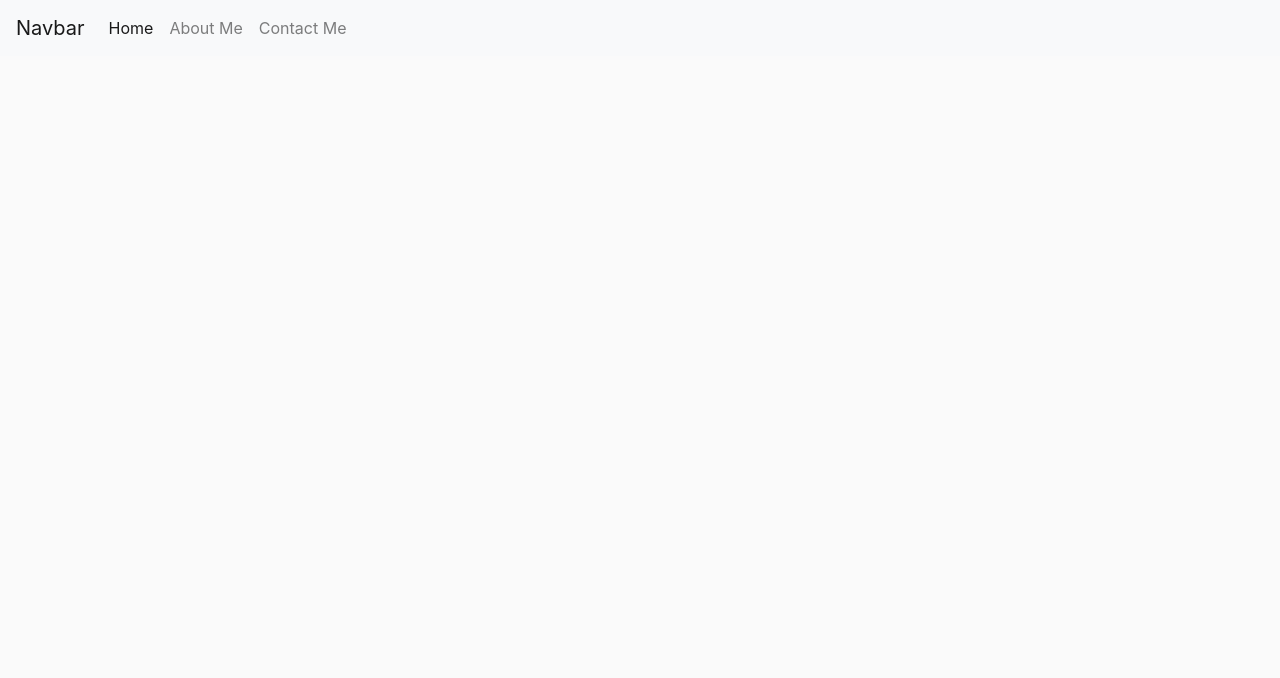
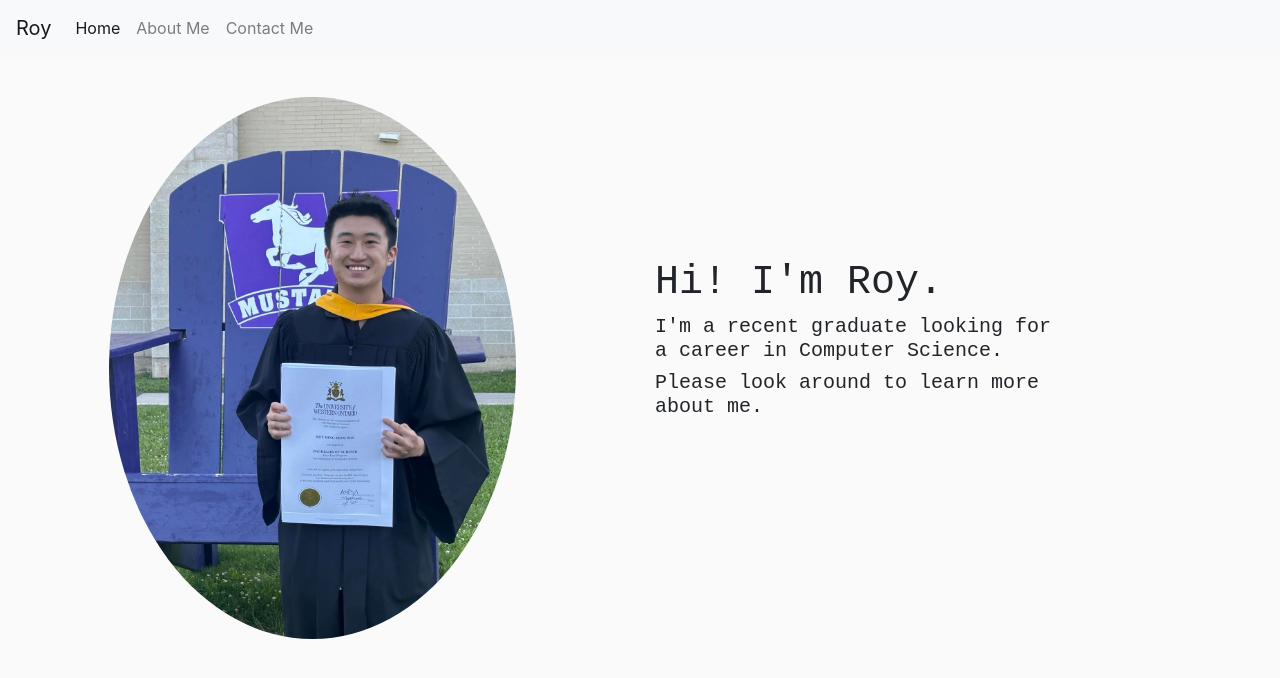
Before and after one commit to royzhu0830/Personal-Website, a plain HTML site: page index.html in a window 1280 px wide. Drawn offline with nearby package versions, Linux system fonts and the light colour scheme.

Commit message:
Home page complete

```diff
--- a/index.html
+++ b/index.html
@@ -14,7 +14,7 @@
   </head>
   <body>
     <nav class="navbar navbar-expand-lg navbar-light bg-light">
-        <a class="navbar-brand" href="#">Navbar</a>
+        <a class="navbar-brand" href="#">Roy</a>
         <button class="navbar-toggler" type="button" data-toggle="collapse" data-target="#navbarNav" aria-controls="navbarNav" aria-expanded="false" aria-label="Toggle navigation">
           <span class="navbar-toggler-icon"></span>
         </button>
@@ -33,6 +33,31 @@
           </ul>
         </div>
       </nav>
+      <div class="container-fuild">
+        <div class="row">
+            <div class="col-md-1">
+
+            </div>
+
+            <div class="col-md-4">
+                <img src="public/images/portrait.jpg" class="profile-picture">
+            </div>
+
+            <div class="col-md-1">
+
+            </div>
+
+            <div class="col-md-4">
+                <h1 div class = "title">Hi! I'm Roy.</h1>
+                <h3 div class = "sub-title">I'm a recent graduate looking for a career in Computer Science.</h3>
+                <h3 div class = "sub-title">Please look around to learn more about me.</h3>
+            </div>
+
+            <div class="col-md-1">
+
+            </div>
+        </div>
+      </div>
 
     <!-- Optional JavaScript -->
     <!-- jQuery first, then Popper.js, then Bootstrap JS -->
--- a/style.css
+++ b/style.css
@@ -1,3 +1,17 @@
 body{
     background-color:#fafafa;
 }
+.profile-picture{
+    margin-top:10%;
+    border-radius:50%;
+    width:100%;
+    height:auto;
+}
+.title{
+    margin-top:50%;
+    font-family: "Inconsolata", monospace;
+}
+.sub-title{
+    font-family: "Inconsolata", monospace;
+    font-size:20px;
+}
```
Also changed, not shown: public/images/portrait.jpg (added).
